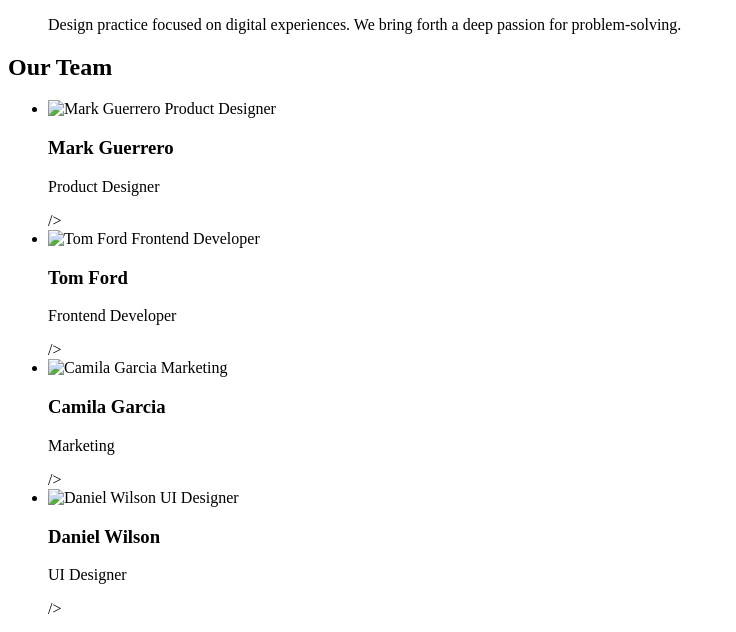
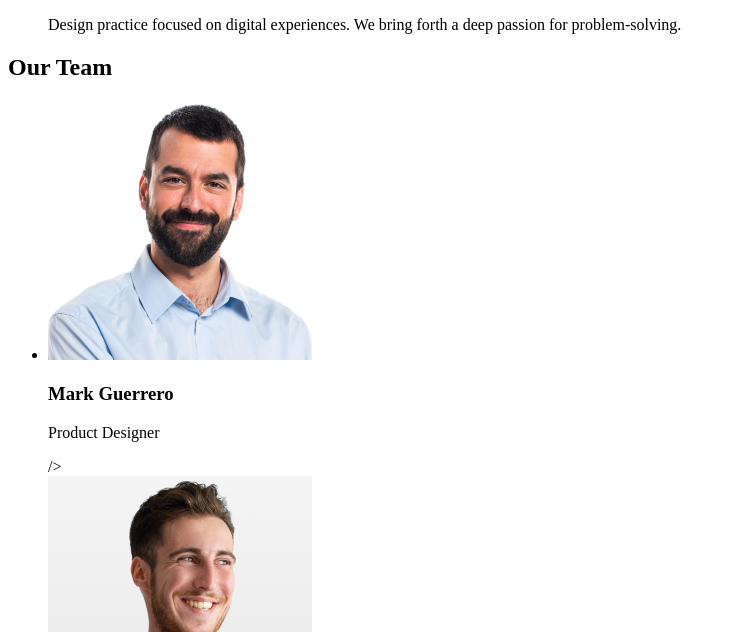
Before and after one commit to ijbdkjfjbv/goit-markup-hw-01, a plain HTML site: page index.html in a window 1280 px wide. Shown: the part 560-1192 px from the top of the page, without its empty margins (0-736 px from the left). Drawn offline with Linux system fonts and the light colour scheme.

Commit message:
add index.html

```diff
--- a/index.html
+++ b/index.html
@@ -66,7 +66,7 @@
         <h2>Our Team</h2>
         <ul>
             <li>
-                <img src="" alt="Mark Guerrero Product Designer"
+                <img src="images/TeamCard1.jpg" alt="Mark Guerrero Product Designer"
                 width="264"
                 height="260"
                 >
@@ -75,7 +75,7 @@
                 />
             </li>
             <li>
-                <img src="images/TeamCard2.png" alt="Tom Ford Frontend Developer"
+                <img src="images/TeamCard2.jpg" alt="Tom Ford Frontend Developer"
                 width="264"
                 height="260"
                 >
@@ -84,7 +84,7 @@
                 />
             </li>
             <li>
-                <img src="images/TeamCard3.png" alt="Camila Garcia Marketing"
+                <img src="images/TeamCard3.jpg" alt="Camila Garcia Marketing"
                 width="264"
                 height="260"
                 >
@@ -93,7 +93,7 @@
                 />
             </li>
             <li>
-                <img src="images/TeamCard4.png" alt="Daniel Wilson UI Designer"
+                <img src="images/TeamCard4.jpg" alt="Daniel Wilson UI Designer"
                 width="264"
                 height="260"
                 >
```
